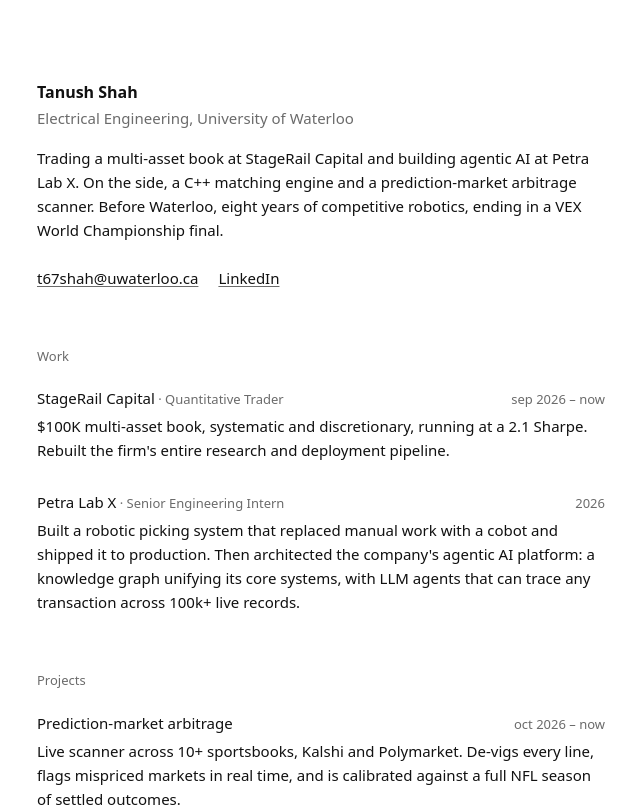
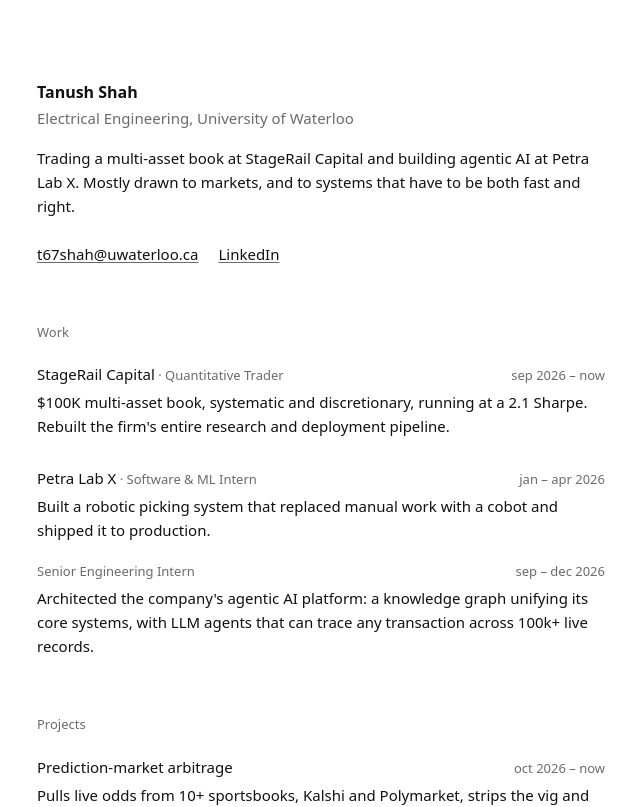
Before and after one commit to tswaterloo/portfoliosite, a Next.js app: page / in a window 1280 px wide. Shown: the top 807 px of the page, without its empty margins (319-959 px from the left). Built offline with nearby package versions, Linux system fonts and the light colour scheme.

Commit message:
New intro hook, split Petra terms, stronger project copy (#23)
Claude-Session: https://claude.ai/code/session_01VzWT3s4DFsaefx8Bd9sagr

Co-authored-by: Claude <noreply@anthropic.com>

```diff
--- a/app/globals.css
+++ b/app/globals.css
@@ -79,6 +79,10 @@ a:hover {
   margin-bottom: 1.75rem;
 }
 
+.entry-cont {
+  margin-top: -0.75rem;
+}
+
 .entry-text {
   margin: 0.25rem 0 0;
 }
--- a/app/page.tsx
+++ b/app/page.tsx
@@ -1,5 +1,5 @@
 type Entry = {
-  name: string
+  name?: string
   role?: string
   dates: string
   text: string
@@ -14,9 +14,14 @@ const work: Entry[] = [
   },
   {
     name: "Petra Lab X",
+    role: "Software & ML Intern",
+    dates: "jan – apr 2026",
+    text: "Built a robotic picking system that replaced manual work with a cobot and shipped it to production.",
+  },
+  {
     role: "Senior Engineering Intern",
-    dates: "2026",
-    text: "Built a robotic picking system that replaced manual work with a cobot and shipped it to production. Then architected the company's agentic AI platform: a knowledge graph unifying its core systems, with LLM agents that can trace any transaction across 100k+ live records.",
+    dates: "sep – dec 2026",
+    text: "Architected the company's agentic AI platform: a knowledge graph unifying its core systems, with LLM agents that can trace any transaction across 100k+ live records.",
   },
 ]
 
@@ -24,12 +29,12 @@ const projects: Entry[] = [
   {
     name: "Prediction-market arbitrage",
     dates: "oct 2026 – now",
-    text: "Live scanner across 10+ sportsbooks, Kalshi and Polymarket. De-vigs every line, flags mispriced markets in real time, and is calibrated against a full NFL season of settled outcomes.",
+    text: "Pulls live odds from 10+ sportsbooks, Kalshi and Polymarket, strips the vig and cross-prices every market to catch arbitrage in real time. Its fair values were tested against a full NFL season of settled games, which is how it tells real edge from noise.",
   },
   {
     name: "Limit order book & market making",
     dates: "jan 2026 – now",
-    text: "A matching engine and the strategies that trade on it. Multi-threaded C++ core doing 100k+ orders/sec with O(1) cancels, a market maker that cut max drawdown 35% in volatile regimes, plus stat arb and a next-tick model trained on order book microstructure.",
+    text: "A multi-threaded C++ matching engine that clears 100k+ orders a second with O(1) cancels, and the strategies that trade against it: an inventory-skewing market maker that cut max drawdown 35% in volatile regimes, a cointegration-based stat arb, and a model that calls the next tick from order book microstructure.",
   },
 ]
 
@@ -59,11 +64,11 @@ function Section({ title, entries }: { title: string; entries: Entry[] }) {
     <section>
       <h2>{title}</h2>
       {entries.map((e) => (
-        <div className="entry" key={e.name + e.dates}>
+        <div className={e.name ? "entry" : "entry entry-cont"} key={e.role + e.dates}>
           <div className="entry-head">
             <span>
-              {e.name}
-              {e.role && <span className="entry-role"> · {e.role}</span>}
+              {e.name ?? <span className="entry-role">{e.role}</span>}
+              {e.name && e.role && <span className="entry-role"> · {e.role}</span>}
             </span>
             <span className="entry-dates">{e.dates}</span>
           </div>
@@ -81,9 +86,8 @@ export default function Home() {
       <p className="muted">Electrical Engineering, University of Waterloo</p>
 
       <p>
-        Trading a multi-asset book at StageRail Capital and building agentic AI at Petra Lab X. On the side, a C++
-        matching engine and a prediction-market arbitrage scanner. Before Waterloo, eight years of competitive
-        robotics, ending in a VEX World Championship final.
+        Trading a multi-asset book at StageRail Capital and building agentic AI at Petra Lab X. Mostly drawn to
+        markets, and to systems that have to be both fast and right.
       </p>
 
       <div className="links">
```
